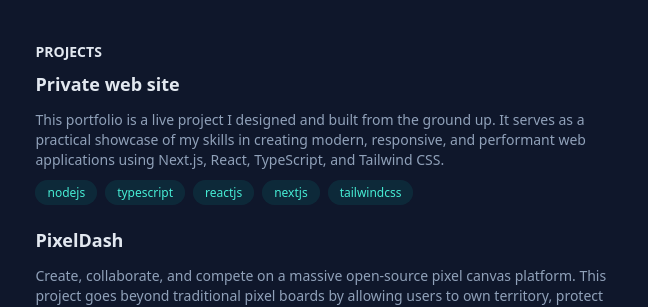
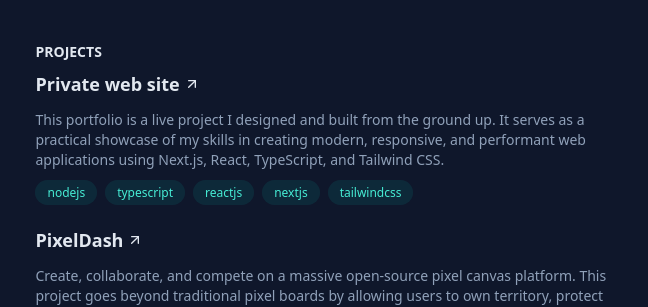
Before and after one commit to kotleni/kotleni.github.io, a Next.js app: page / in a window 1280 px wide. Shown: the part 838-1145 px from the top of the page, without its empty margins (632-1280 px from the left). Built offline with nearby package versions, Linux system fonts and the light colour scheme.

Commit message:
feat: add cute arrows to project names

```diff
--- a/src/components/project-card.tsx
+++ b/src/components/project-card.tsx
@@ -1,5 +1,6 @@
 import {Button} from '@/components/ui/button';
 import Link from 'next/link';
+import {ArrowUpRight} from 'lucide-react';
 
 export interface ProjectCardProps {
     title: string;
@@ -11,10 +12,14 @@ export interface ProjectCardProps {
 export function ProjectCard(props: ProjectCardProps) {
     return (
         <div className="mb-6">
-            <Link href={props.githubUrl} target="_blank" rel="noreferrer">
-                <h3 className="text-lg font-bold text-slate-200 hover:text-slate-300">
-                    {props.title}
-                </h3>
+            <Link
+                href={props.githubUrl}
+                target="_blank"
+                rel="noreferrer"
+                className="flex flex-row items-center gap-1 text-slate-200 hover:text-slate-300"
+            >
+                <h3 className="text-lg font-bold ">{props.title}</h3>
+                <ArrowUpRight className="size-4" />
             </Link>
             <p className="text-sm mt-3">{props.description}</p>
             <p className="text-sm my-3">
```
